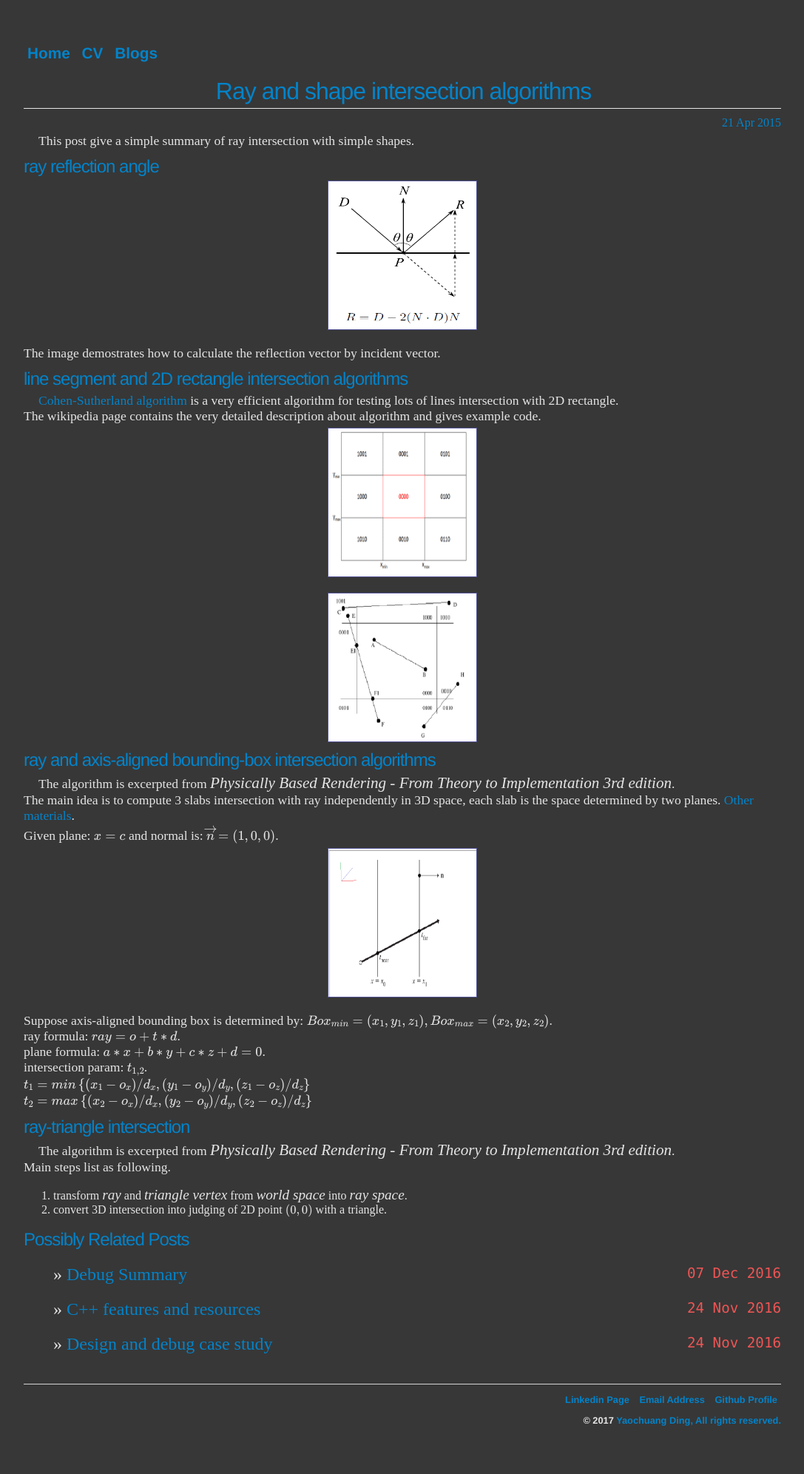
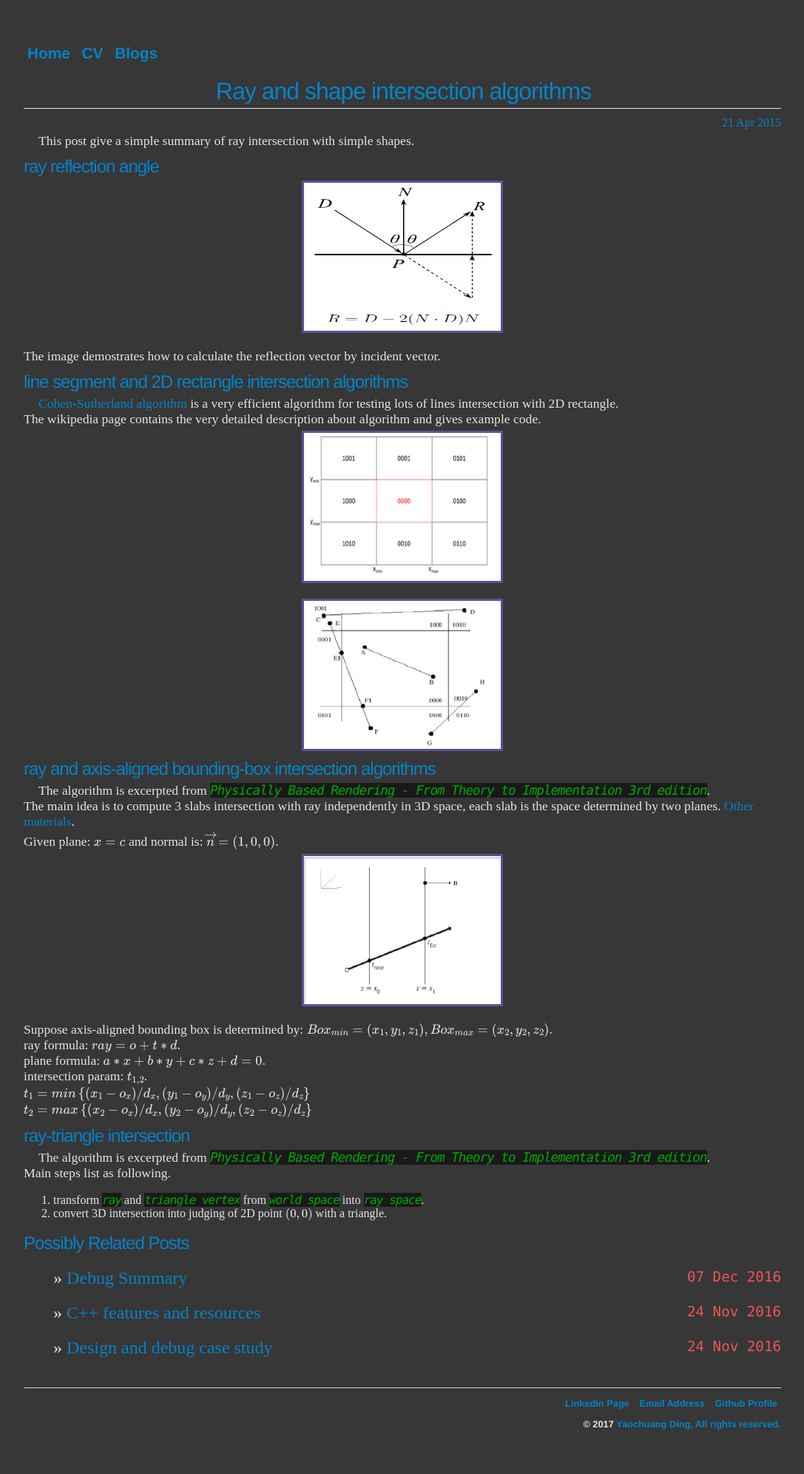
Before and after one commit to ychding11/ychding11.github.io, a Jekyll site: the page built from _posts/2015-04-21-Ray-Objects-Intersection.md, in a window 1280 px wide. Shown: the whole page at 74% size, without its empty margins (96-1183 px from the left). Built offline with Jekyll 4.4.1, drawn with Linux system fonts in a browser that asks for light colours; formulas are drawn with MathJax 3.

Commit message:
modify css for tag <em>.

```diff
--- a/css/main.css
+++ b/css/main.css
@@ -111,7 +111,11 @@ text-indent: 20px;
 }
 
 em {
-font-size: 1.2em;
+font-family: Monaco, Courier;
+font-size: 1.0em;
+letter-spacing:-1px;
+color:#0a0;
+background: #191919;
 }
 
 ul.posts {
@@ -162,8 +166,8 @@ color: #23af4c;
 }
 
 img {
-border: 1px solid #559;
-width:  200px;
+border: 3px solid #559;
+width:  266px;
 height: 200px;
 display: block;
 margin:auto;
```
